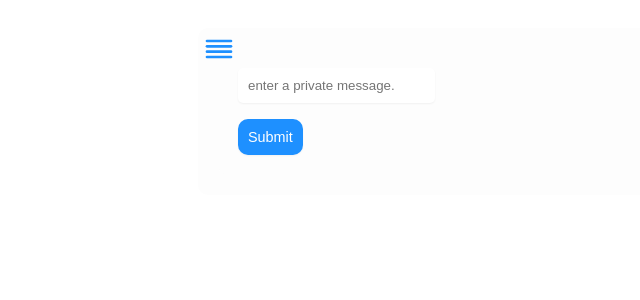
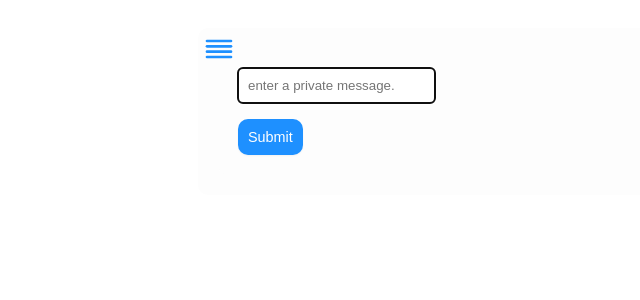
Before and after one commit to dsmeny/avgshares, a React (Create React App) app: page /private-notes in a window 1280 px wide. Shown: the top 300 px of the page, without its empty margins (82-722 px from the left). Built offline with nearby package versions, Linux system fonts and the light colour scheme.

Commit message:
bug fixes on duplicate cards. Minor form tweaks.

```diff
--- a/src/components/NoteCards.js
+++ b/src/components/NoteCards.js
@@ -32,6 +32,7 @@ function NoteCard({ message, removeCard, duplicateCard, refresh }) {
 
   function duplicateCardHandler() {
     duplicateCard(id);
+    refresh();
   }
 
   function changeHandler(e) {
--- a/src/components/NotesForm.js
+++ b/src/components/NotesForm.js
@@ -1,12 +1,13 @@
 import React from "react";
 
-const NotesForm = ({ submitHandler }) => {
+const NotesForm = ({ submitHandler, notesFormRef }) => {
   return (
     <form className="notes_form" onSubmit={submitHandler}>
       <input
         type="text"
         className="notes_form_message"
         placeholder="enter a private message."
+        ref={notesFormRef}
       />
       <input type="submit" />
     </form>
--- a/src/pages/PrivateNotesPage.js
+++ b/src/pages/PrivateNotesPage.js
@@ -1,4 +1,4 @@
-import { useEffect, useState } from "react";
+import { useEffect, useState, useRef } from "react";
 import { values } from "../utils/_idbMessages";
 import { duplicateCard, createCard, deleteCard } from "../utils/messagesUtil";
 import NoteCards from "../components/NoteCards";
@@ -8,6 +8,8 @@ import "../styles/notes.css";
 const PrivateNotesPage = () => {
   const [messages, setMessages] = useState([]);
   const [refreshComponent, setRefreshComponent] = useState(false);
+
+  const notesFormRef = useRef();
 
   function refresh() {
     setRefreshComponent((prev) => !prev);
@@ -32,15 +34,18 @@ const PrivateNotesPage = () => {
     const value = target[0].value;
 
     createCard(value, fetchData);
+    notesFormRef.current.value = "";
+    notesFormRef.current.focus();
   }
 
   useEffect(() => {
     fetchData();
+    notesFormRef.current.focus();
   }, [refreshComponent]);
 
   return (
     <div className="container notes_container">
-      <NotesForm submitHandler={submitHandler} />
+      <NotesForm submitHandler={submitHandler} notesFormRef={notesFormRef} />
       <div className="notes_container_cards">
         <NoteCards
           messages={messages}
@@ -49,7 +54,7 @@ const PrivateNotesPage = () => {
             refresh();
           }}
           duplicateCard={(id) => {
-            duplicateCard(id);
+            duplicateCard(id, fetchData);
             refresh();
           }}
           refresh={refresh}
--- a/src/utils/messagesUtil.js
+++ b/src/utils/messagesUtil.js
@@ -44,10 +44,11 @@ export const deleteCard = (messageid) => {
   del(messageid);
 };
 
-export const duplicateCard = async (messageid) => {
+export const duplicateCard = async (messageid, fetchData) => {
   const { body } = await getMessage(messageid);
   const { newMessage, id } = createNewMessage(body);
   set(newMessage, id);
+  fetchData(newMessage);
 };
 
 export const createCard = (value, fetchData) => {
```
